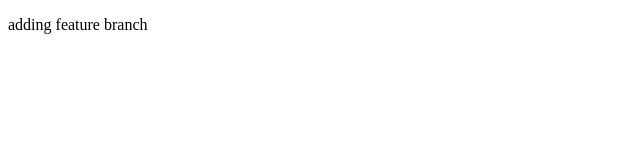
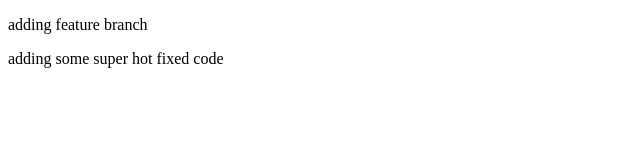
Before and after one commit to leisatrisler/day1, a plain HTML site: page index.html in a window 1280 px wide. Shown: the whole page, without its empty margins (0-640 px from the left). Drawn offline with Linux system fonts and the light colour scheme.

Commit message:
super hot fix

```diff
--- a/index.html
+++ b/index.html
@@ -8,5 +8,6 @@
 </head>
 <body>
     <p>adding feature branch</p>
+    <p>adding some super hot fixed code</p>
 </body>
 </html>
```
